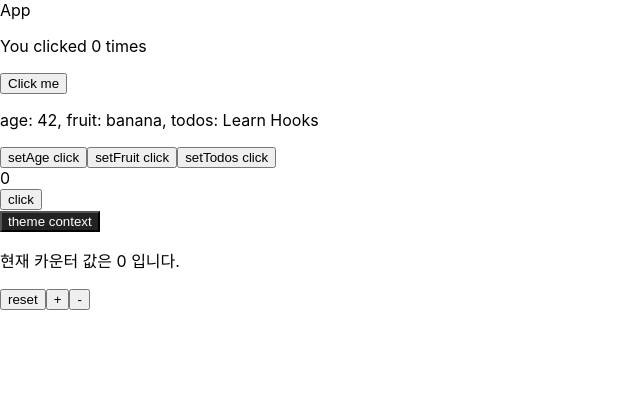
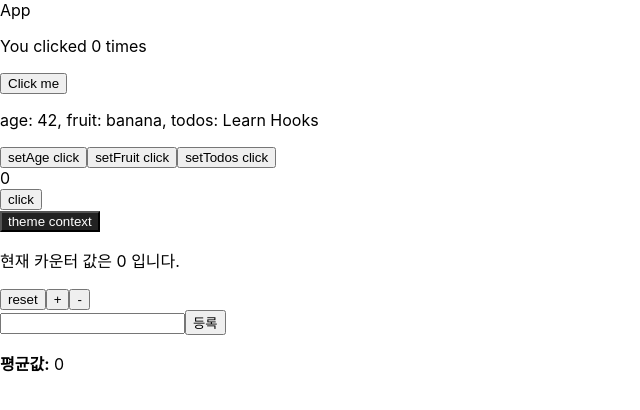
Before and after one commit to radlohead/TIL, a React app in the folder react-hooks/: page / in a window 1280 px wide. Shown: the top 410 px of the page, without its empty margins (0-640 px from the left). Built offline with nearby package versions, Linux system fonts and the light colour scheme.

Commit message:
react-hooks - useMemo

```diff
--- a/react-hooks/src/App.js
+++ b/react-hooks/src/App.js
@@ -3,6 +3,7 @@
 import { UseEffectExam } from 'components/UseEffectExam'
 import { UseContextExam } from 'components/UseContextExam'
 import UseReducerExam from 'components/UseReducerExam'
+import UseMemoExam from 'components/UseMemoExam'
 
 function App() {
     return (
@@ -13,6 +14,7 @@
             <UseEffectExam />
             <UseContextExam />
             <UseReducerExam />
+            <UseMemoExam />
         </div>
     )
 }
--- /dev/null
+++ b/react-hooks/src/components/UseMemoExam.jsx
@@ -0,0 +1,46 @@
+import React, { useState, useMemo, useCallback } from 'react'
+
+const getAverage = numbers => {
+    if (numbers.length === 0) return 0
+    const sum = numbers.reduce((a, b) => a + b)
+    return sum / numbers.length
+}
+const Average = () => {
+    const [list, setList] = useState([])
+    const [number, setNumber] = useState('')
+
+    const onChange = useCallback(e => {
+        setNumber(e.target.value)
+    }, [])
+    const onInsert = useCallback(
+        e => {
+            if (!number) return
+            else if (!number.match(/[0-9]/)) {
+                alert('숫자만 입력할 수 있습니다.')
+                setNumber('')
+                return
+            }
+            const nextList = list.concat(parseInt(number))
+            setList(nextList)
+            setNumber('')
+        },
+        [number, list]
+    )
+    const avg = useMemo(() => getAverage(list), [list])
+
+    return (
+        <div>
+            <input value={number} onChange={onChange} />
+            <button onClick={onInsert}>등록</button>
+            <ul>
+                {list.map((value, index) => (
+                    <li key={index}>{value}</li>
+                ))}
+            </ul>
+            <div>
+                <b>평균값:</b> {avg}
+            </div>
+        </div>
+    )
+}
+export default Average
```
Also changed, not shown: 1 other file (tests, documents, lock files or other folders).
